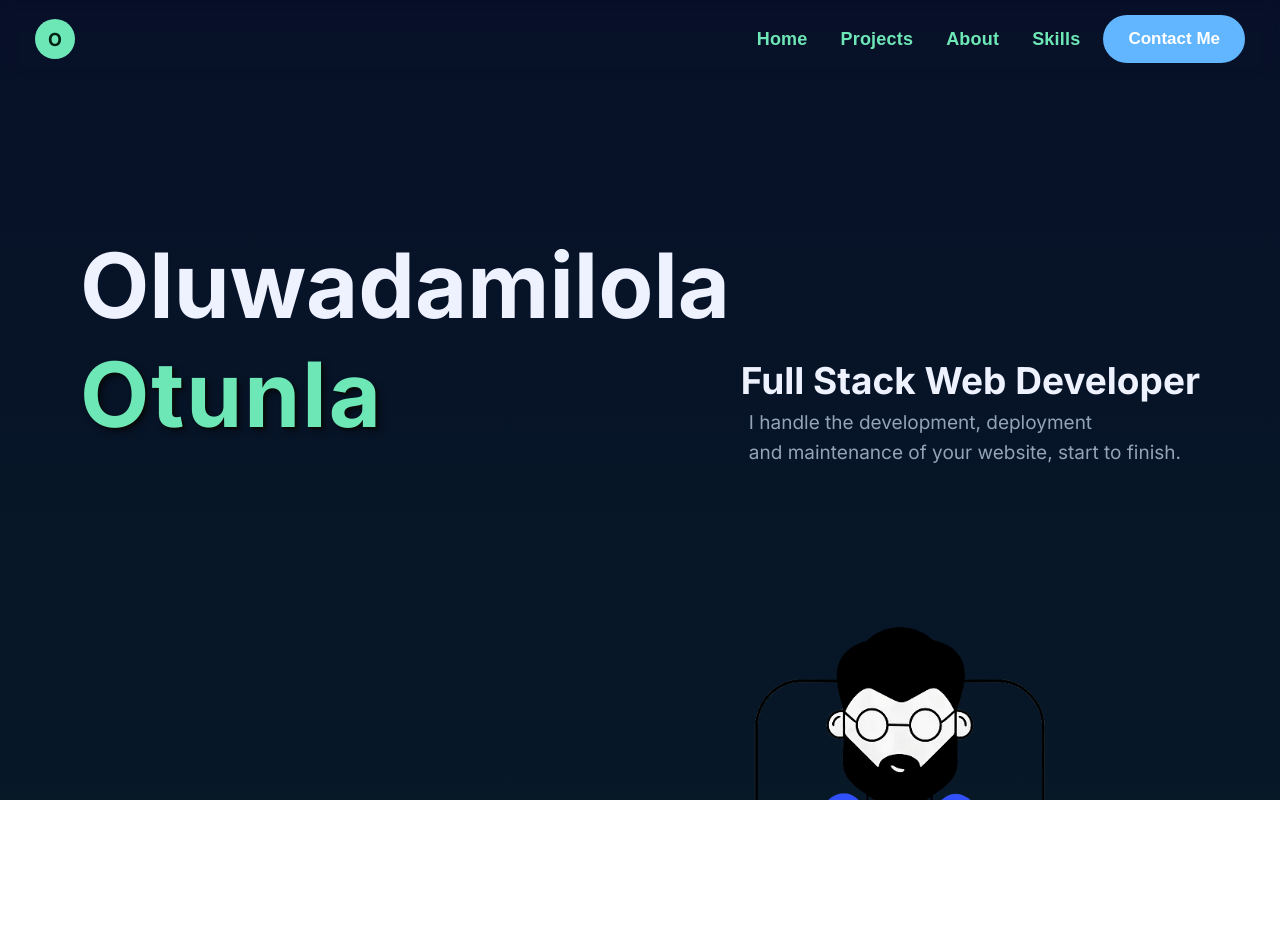
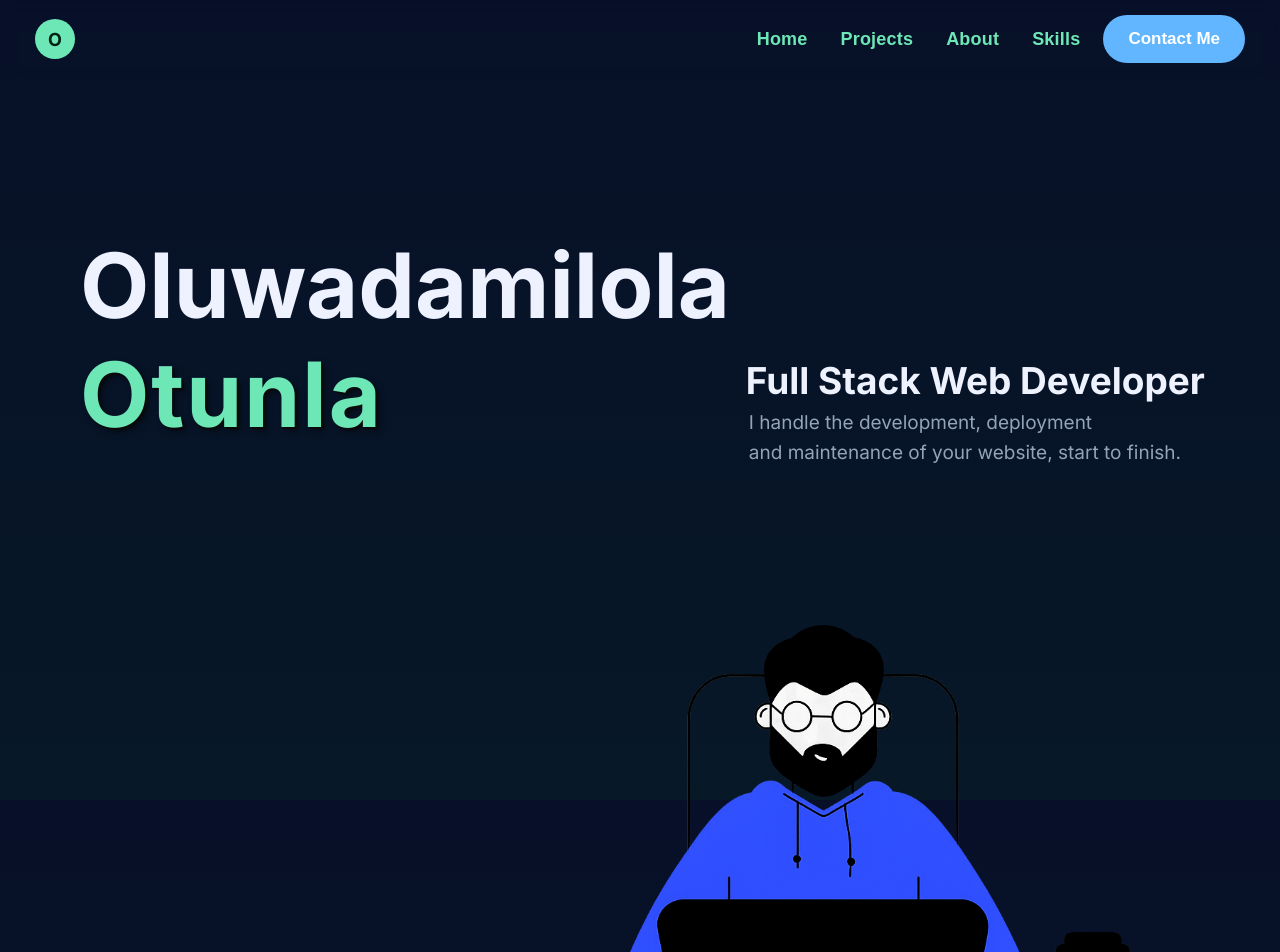
Before and after one commit to SoftWare00750/_portfolio, a React (Create React App) app in the folder portfolio/: page / in a window 1280 px wide. Shown: the top 952 px of the page. Before the commit the page ends 800 px from the top, so only its background shows below. Built offline with nearby package versions, Linux system fonts and the light colour scheme.

Commit message:
14th commit

```diff
--- a/portfolio/src/App.css
+++ b/portfolio/src/App.css
@@ -7,9 +7,13 @@
                                                       }
 
                                                       *{box-sizing:border-box}
-                                                                   html,body,#root{height:100%;margin:0;font-family:Inter, system-ui, -apple-system, "Segoe UI", Roboto, "Helvetica Neue", Arial; overflow-x: hidden; width:100%;}
+                                                                   html,body,#root{height:100%;margin:0;font-family:Inter, system-ui, -apple-system, "Segoe UI", Roboto, "Helvetica Neue", Arial;  width:100%;  }
                                                                                body{background:linear-gradient(180deg,#071028 0%, #071827 100%); color:var(--muted); -webkit-font-smoothing:antialiased; -moz-osx-font-smoothing:grayscale;}
 
+                                                                               ::before,
+                                                                                  *::after {
+                                                                                     box-sizing: border-box;
+                                                                                              }
                                                                                         .container{width:96%;max-width:1400px;margin:0 auto;padding:60px;}
                                                                                                       .site {
                                                                                                              padding: 0 20px; /* reduces global side padding */
@@ -19,13 +23,16 @@
                                                                                                                     .navbar {
                                                                                                                       display:flex;
                                                                                                                         position: fixed;
-                                                                                                                          top: 0px;                  /* sits slightly lower on the page */
+                                                                                                                          top: 0;                  /* sits slightly lower on the page */
                                                                                                                             left: 0;
+                                                                                                                            right: 0;
                                                                                                                               width: 100%;
-                                                                                                                                z-index: 40;
+                                                                                                                                z-index: 100;
                                                                                                                                   background:linear-gradient(180deg,#071028 0%, #071827 100%, 0.6);
                                                                                                                                     transition: all 0.25s ease;
                                                                                                                                       backdrop-filter: blur(7px);
+                                                                                                                                       box-sizing: border-box;     /* ✅ keeps padding inside width */
+                                                                                                                                               /* ✅ stops horizontal scroll caused by navbar */
 
                                                                                                                                        }
 
@@ -165,7 +172,7 @@
                                                                                                                                                                                                                                                                                                                                   /* 🔥 IT Systems text far right, paragraph wrapping */
                                                                                                                                                                                                                                                                                                                                   .hero-sub-right-fixed {
                                                                                                                                                                                                                                                                                                                                     position: absolute;
-                                                                                                                                                                                                                                                                                                                                      right: 0;                    /* far right alignment */
+                                                                                                                                                                                                                                                                                                                                      right: -5px;                    /* far right alignment */
                                                                                                                                                                                                                                                                                                                                         top: 52%;                    /* aligns to vertical middle between names */
                                                                                                                                                                                                                                                                                                                                           transform: translateY(-50%);
                                                                                                                                                                                                                                                                                                                                             max-width: 600px;            /* limits width for natural line breaks */
@@ -173,9 +180,10 @@
                                                                                                                                                                                                                                                                                                                                                 color: var(--muted);
                                                                                                                                                                                                                                                                                                                                                   text-align: right;
                                                                                                                                                                                                                                                                                                                                                     line-height: 1.6;
-                                                                                                                                                                                                                                                                                                                                                      padding-right: 0px;         /* space from screen edge */
+                                                                                                                                                                                                                                                                                                                                                      padding-right: 0.1px;         /* space from screen edge */
                                                                                                                                                                                                                                                                                                                                                         font-weight: bold;
                                                                                                                                                                                                                                                                                                                                                           color: var(--white);
+
 
                                                                                                                                                                                                                                                                                                                                                            }
 
@@ -196,14 +204,13 @@
 
   position: absolute;
   right: 0;                /* aligns image to the far right */
-  top: 350%;                /* places it below the hero details */
+  top: 340%;                /* places it below the hero details */
   transform: translateY(-50%);
   object-fit: contain;
-  height: 430%;
-  width: 80%;             /* retains original image size */
-  margin-right: -150px;
+  height: 455%;
+  width: 65%;             /* retains original image size */
+  margin-right: 11px;
 }
-
 
 
 
@@ -254,7 +261,7 @@
                                                                                                                                                                                                                                                                                                                                                                                                                                                                                                                                                                                                                                                                                                                                                                                                                                .project-body h3{margin:0 0 8px;color:var(--white)}
                                                                                                                                                                                                                                                                                                                                                                                                                                                                                                                                                                                                                                                                                                                                                                                                                                                  .tech-list{display:flex;gap:8px;flex-wrap:wrap;margin-top:12px}
                                                                                                                                                                                                                                                                                                                                                                                                                                                                                                                                                                                                                                                                                                                                                                                                                                                                    .tech{font-size:12px;padding:6px 8px;background:rgba(255,255,255,0.03);border-radius:6px}
-                                                                                                                                                                                                                                                                                                                                                                                                                                                                                                                                                                                                                                                                                                                                                                                                                                                                                     #projects{padding: 500px 0 ;}
+                                                                                                                                                                                                                                                                                                                                                                                                                                                                                                                                                                                                                                                                                                                                                                                                                                                                                     #projects{padding: 550px 0 ;}
 
                                                                                                                                                                                                                                                                                                                                                                                                                                                                                                                                                                                                                                                                                                                                                                                                                                                                                      /* Skills */
 
```
